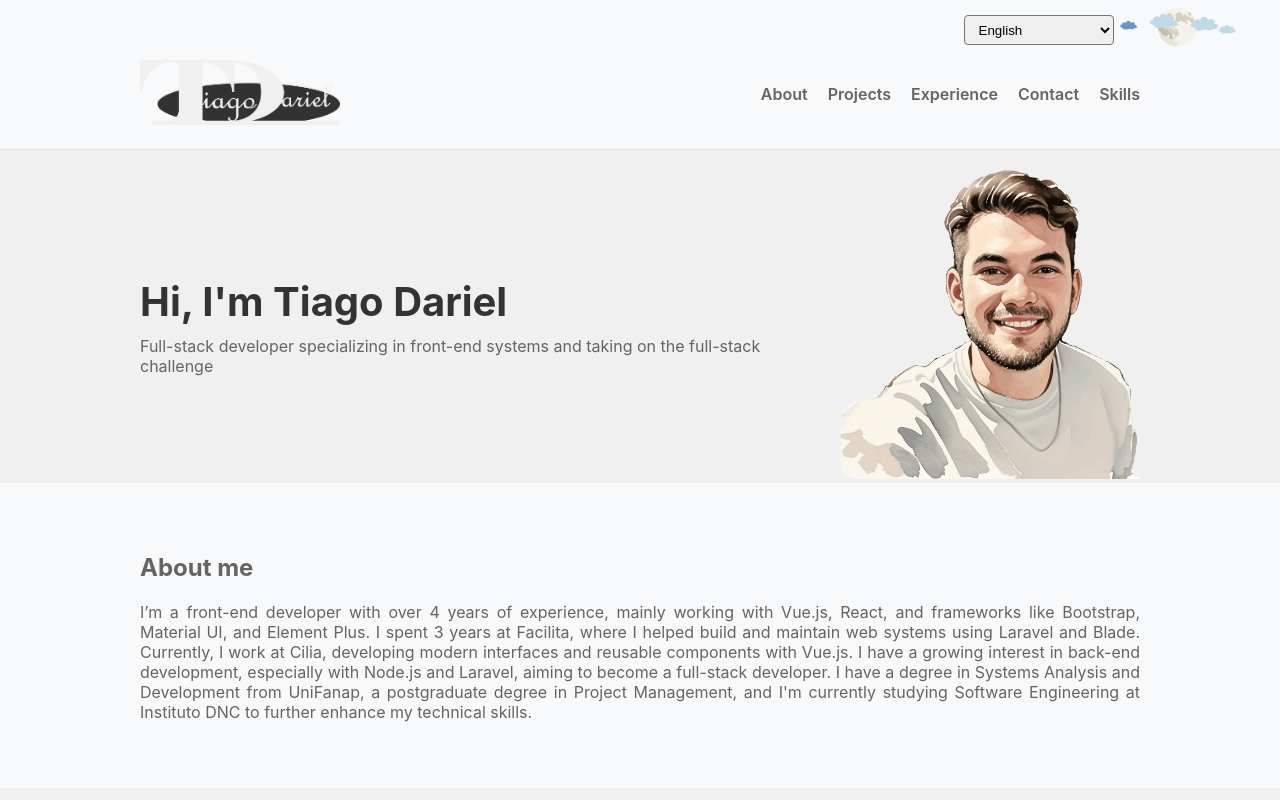
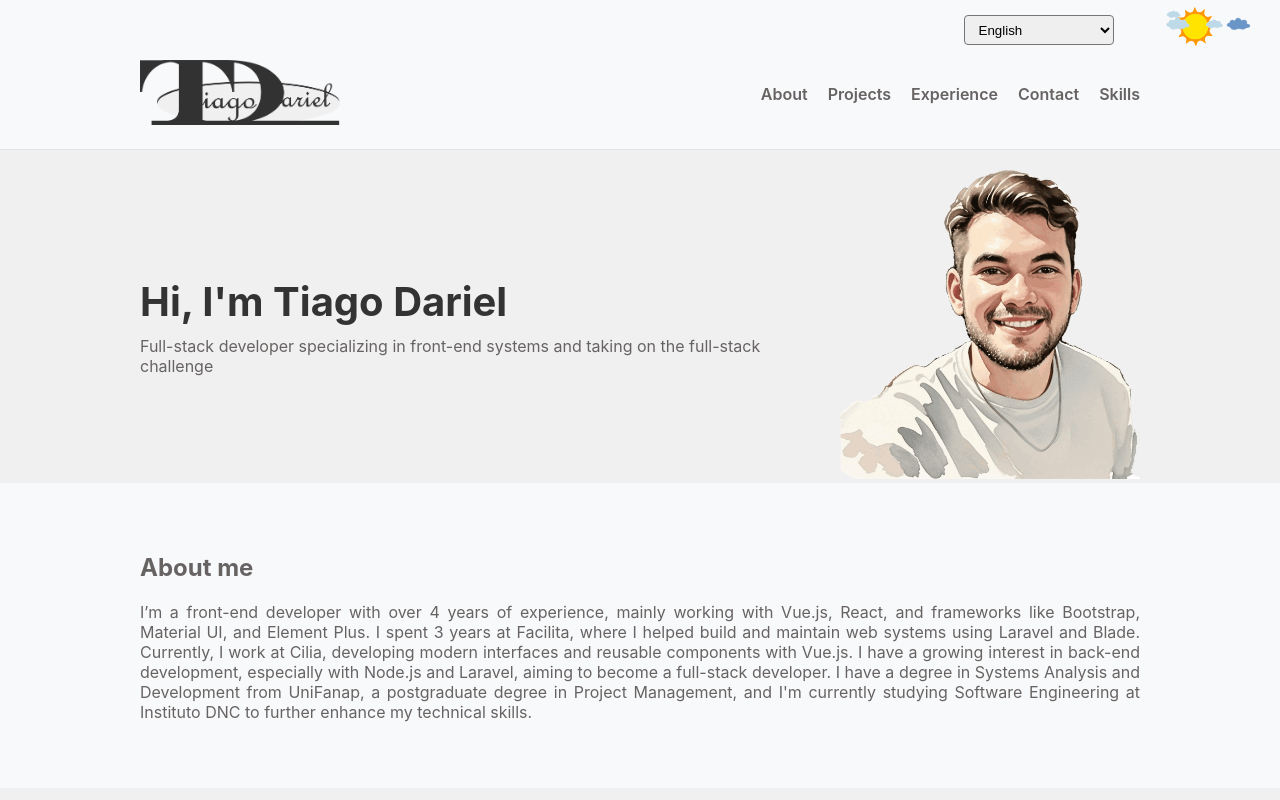
Before and after one commit to tiagoDariel/portifolio, a React (Create React App) app: page / in a window 1280 px wide. Shown: the top 800 px of the page. Built offline with nearby package versions, Linux system fonts and the light colour scheme.

Commit message:
portifolio fix: display clear mode when there is no data in storage

```diff
--- a/src/components/Header/index.jsx
+++ b/src/components/Header/index.jsx
@@ -7,7 +7,7 @@ import { HashLink } from 'react-router-hash-link';
 import { GiHamburgerMenu } from "react-icons/gi";
 
 const Header = ({ getLang, optionLanguageSelected, data }) => {
-  const [theme, setTheme] = useState('dark')
+  const [theme, setTheme] = useState('light')
   const [show, showSideMenu] = useState(false)
 
   const alterLanguage = (lang) => {
```
